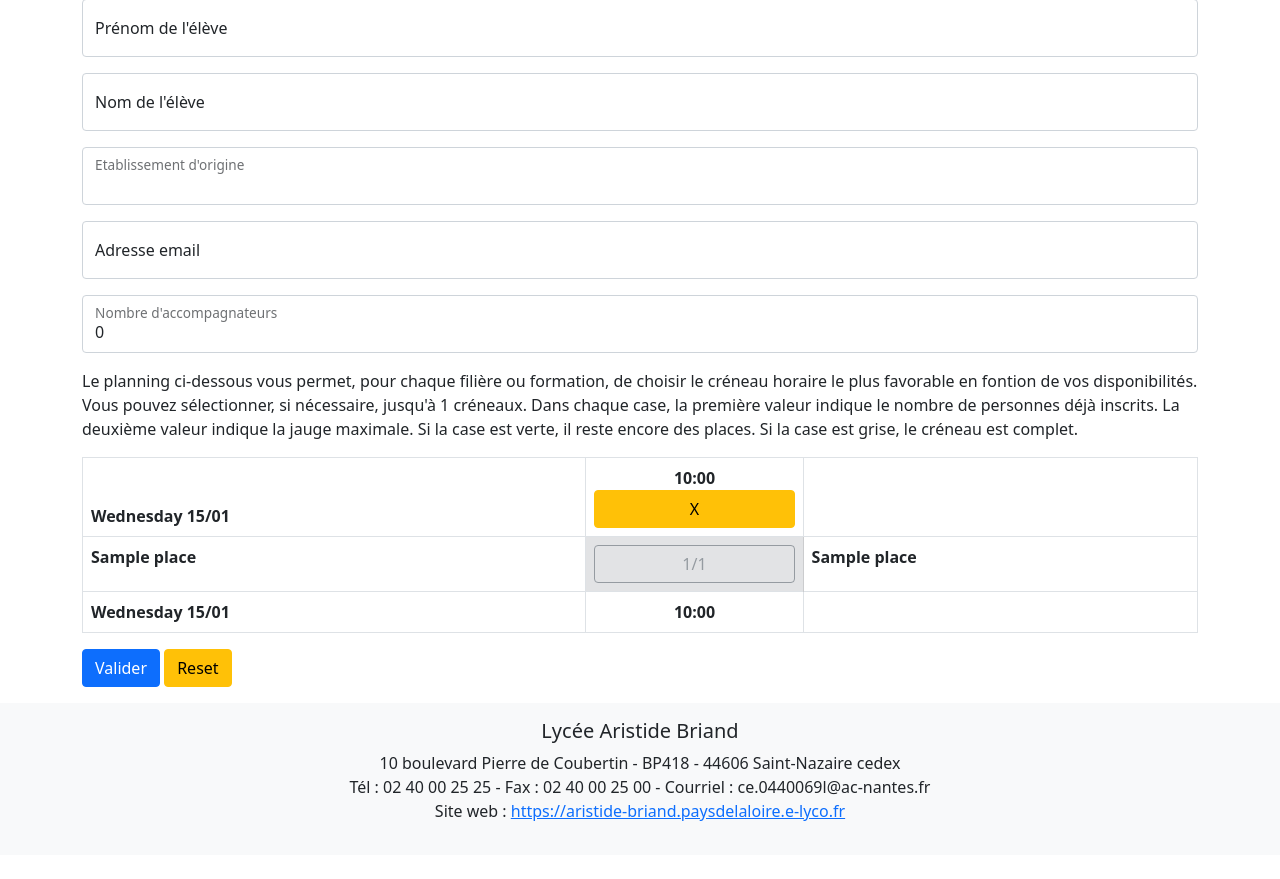
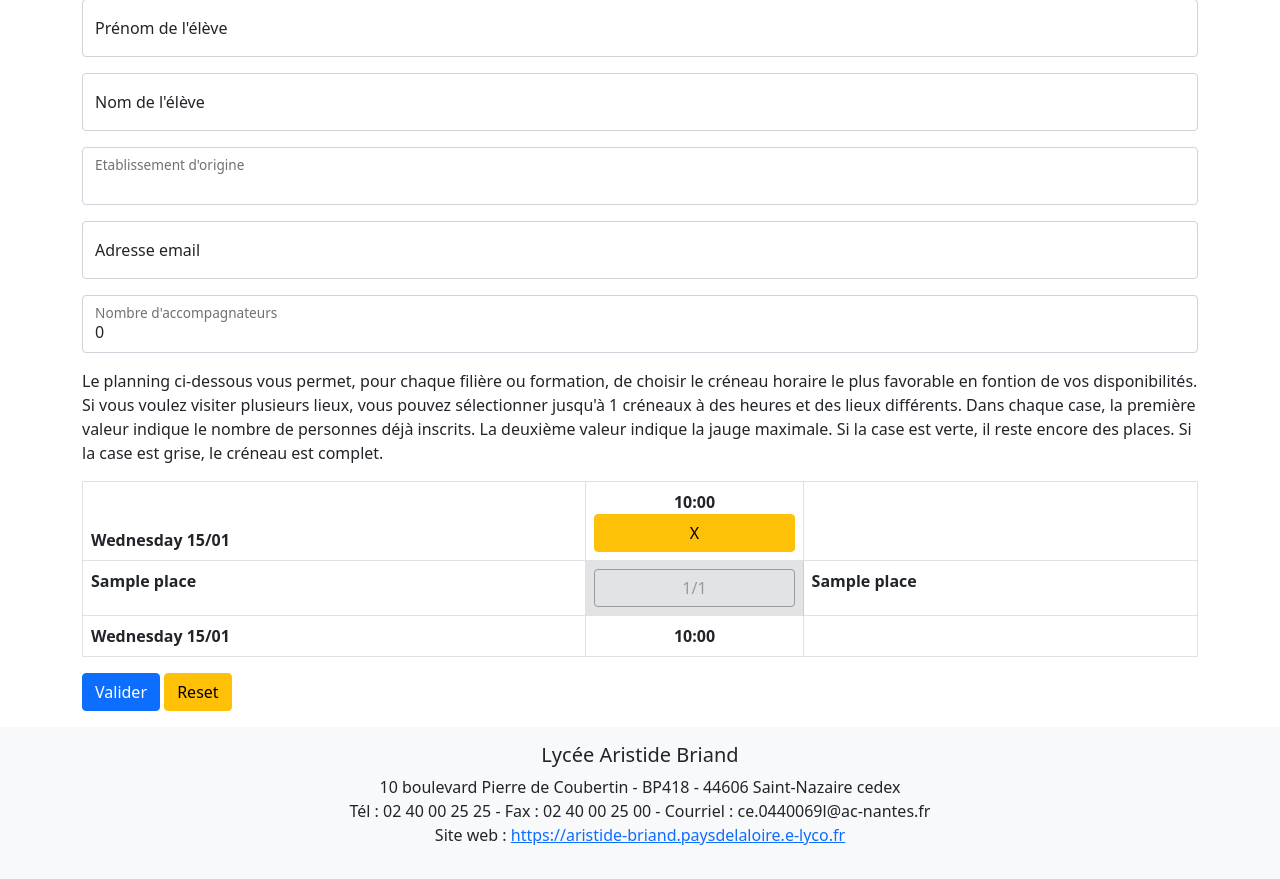
Before and after one commit to matteli/pop, a Django app: page /inscription/ in a window 1280 px wide. Shown: the part 515-1394 px from the top of the page. Before the commit the page ends 1336 px from the top, so only its background shows below. Run offline with Django 3.2, Linux system fonts and the light colour scheme; tables that the repository leaves empty hold one stand-in row (values such as "Sample post"); parts of the project's set-up code (start-up, migrations or seed data) failed here and were passed over; some libraries are stand-ins or nearby versions.

Commit message:
adjust message

```diff
--- a/schedule_booking/jinja2/scheduling_page_booking.html
+++ b/schedule_booking/jinja2/scheduling_page_booking.html
@@ -67,7 +67,7 @@
     <div id="validationescort" class="invalid-feedback">{% if errors is defined and errors.message_dict["escort"] is defined %} {{ errors.message_dict["escort"][0] }} {% endif %}</div>
   </div>
   {% endif %}
-  <p>Le planning ci-dessous vous permet, pour chaque filière ou formation, de choisir le créneau horaire le plus favorable en fontion de vos disponibilités. Vous pouvez sélectionner, si nécessaire, jusqu'à {{ config.max_slot }} créneaux.
+  <p>Le planning ci-dessous vous permet, pour chaque filière ou formation, de choisir le créneau horaire le plus favorable en fontion de vos disponibilités. Si vous voulez visiter plusieurs lieux, vous pouvez sélectionner jusqu'à {{ config.max_slot }} créneaux à des heures et des lieux différents.
     {% if config.show_people %} Dans chaque case, la première valeur indique le nombre de {% if not config.max_escort %}groupes familiaux{% else %}personnes{% endif %}{% endif %} déjà inscrits. La deuxième valeur indique la jauge maximale.
     Si la case est verte, il reste encore des places. Si la case est grise, le créneau est complet.</p>
   {% include "scheduling_booking.html" %}
@@ -142,9 +142,7 @@
         if (!authorizeds.includes(school_choice))
         {
           const alert = document.getElementById("schedulingerror2");
-          alert.innerHTML = "";
-          var t = document.createTextNode(t3);
-          alert.appendChild(t);
+          alert.innerHTML = t3;
           alert.removeAttribute("hidden");
           authorized = false;
         }
@@ -152,16 +150,12 @@
     });
     if (num==0){
       const alert = document.getElementById("schedulingerror2");
-      alert.innerHTML = "";
-      var t = document.createTextNode(t1);
-      alert.appendChild(t);
+      alert.innerHTML = t1;
       alert.removeAttribute("hidden");
       return false;
     } else if (num > max_slot) {
       const alert = document.getElementById("schedulingerror2");
-      alert.innerHTML = "";
-      var t = document.createTextNode(t2);
-      alert.appendChild(t);
+      alert.innerHTML = t2;
       alert.removeAttribute("hidden");
       return false;
     }
@@ -175,14 +169,14 @@
   const max_slot = 1;
   const t1 = "Vous devez sélectionner un créneau horaire.";
   const t2 = "Vous devez sélectionner au plus un créneau horaire.";
-  const t3 = "Au vu de votre établissement d'origine, vous ne pouvez pas sélectionner cet horaire. Vérifiez sur la page d'accueil les horaires qui vous sont réservés.";
+  const t3 = "Au vu de votre établissement d'origine, vous ne pouvez pas sélectionner cet horaire. Vérifiez sur <a class='alert-link' href='/'>la page d'accueil</a> les horaires qui vous sont réservés.";
 </script>
 {% else %}
 <script>
   const max_slot = {{ config.max_slot }};
   const t1 = "Vous devez sélectionner un ou plusieurs créneaux horaires.";
   const t2 = "Vous devez sélectionner au plus " + max_slot + " créneaux horaires.";
-  const t3 = "Au vu de votre établissement d'origine, vous ne pouvez pas sélectionner un ou plusieurs de ces horaires. Vérifiez sur la page d'accueil les horaires qui vous sont réservés.";
+  const t3 = "Au vu de votre établissement d'origine, vous ne pouvez pas sélectionner un ou plusieurs de ces horaires. Vérifiez sur <a class='alert-link' href='/'>la page d'accueil</a> les horaires qui vous sont réservés.";
 </script>
 {% endif %}
 {% endblock %}
```
